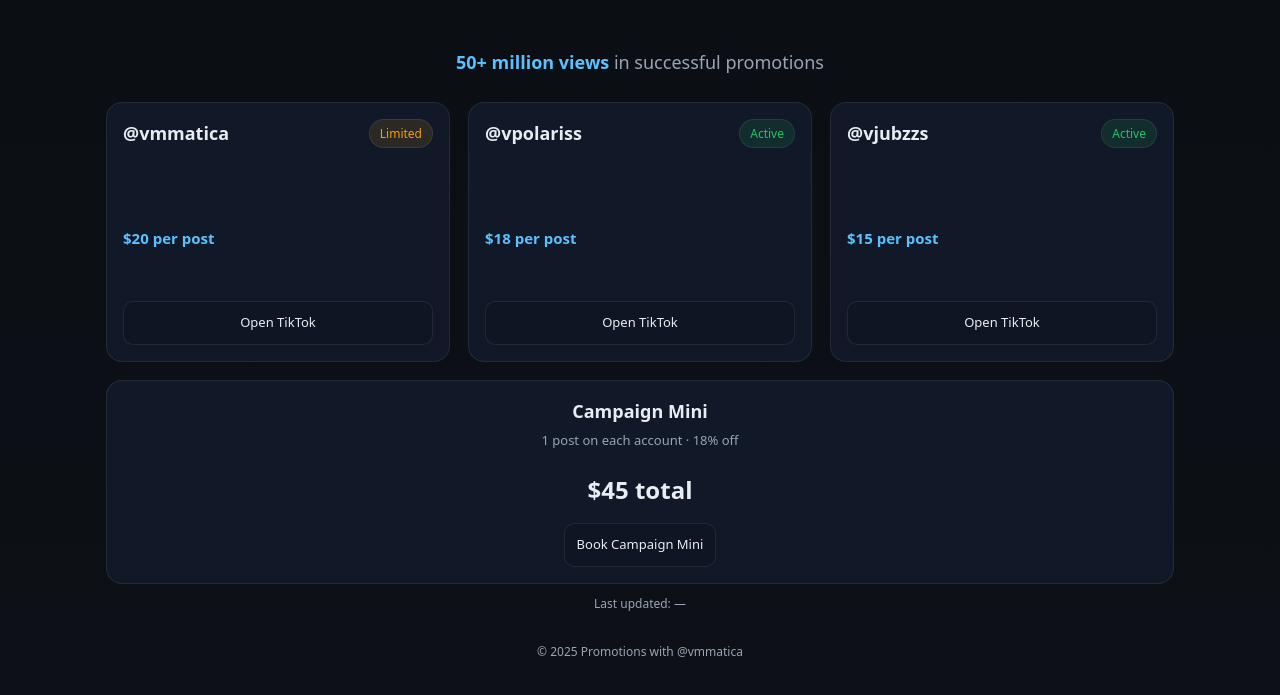
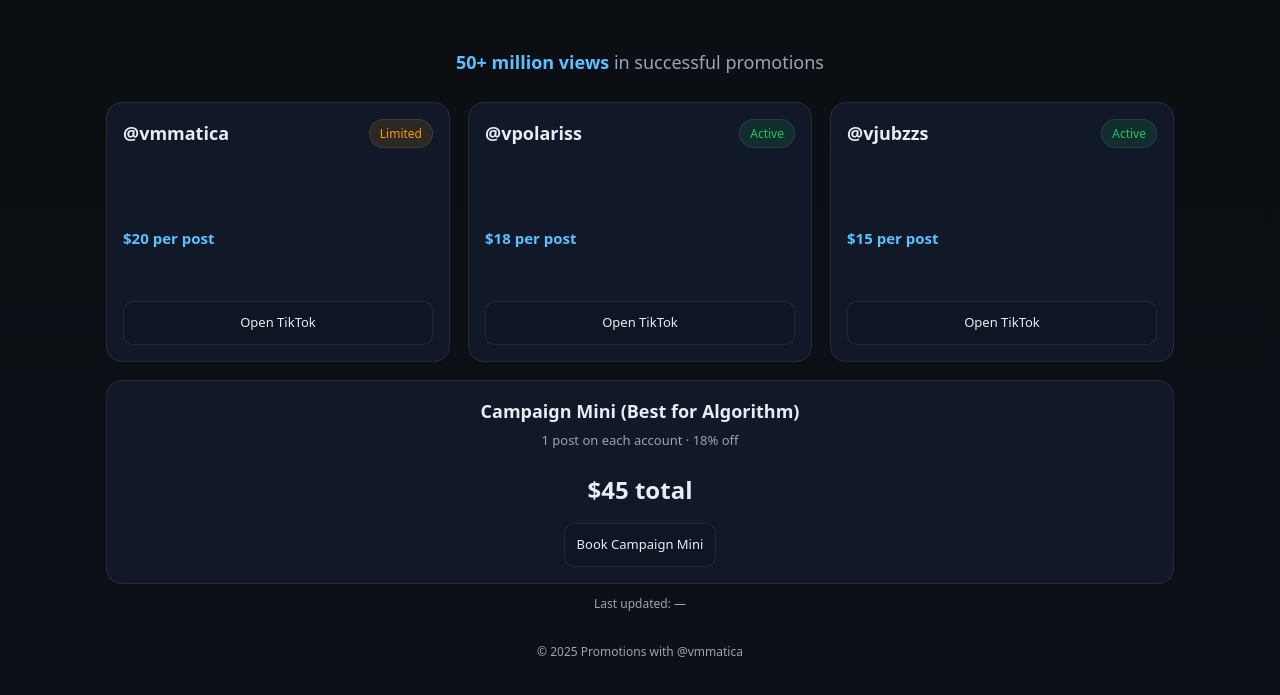
Before and after one commit to Baconartist/Baconartist.github.io, a plain HTML site: page index.html in a window 1280 px wide. Shown: the part 61-756 px from the top of the page. Drawn offline with Linux system fonts and the light colour scheme; no server answers.

Commit message:
Update index.html

```diff
--- a/index.html
+++ b/index.html
@@ -85,7 +85,7 @@
       </article>
 
       <article class="card campaign-card" style="min-height:140px;display:flex;align-items:center;justify-content:center;flex-direction:column;text-align:center">
-        <div class="handle" style="margin-bottom:4px">Campaign Mini</div>
+        <div class="handle" style="margin-bottom:4px">Campaign Mini (Best for Algorithm)</div>
         <div class="muted" style="margin-bottom:8px">1 post on each account · 18% off</div>
         <div class="price">$45 total</div>
         <a class="btn" style="margin-top:14px" href="form.html?plan=campaign" rel="noopener">Book Campaign Mini</a>
```
